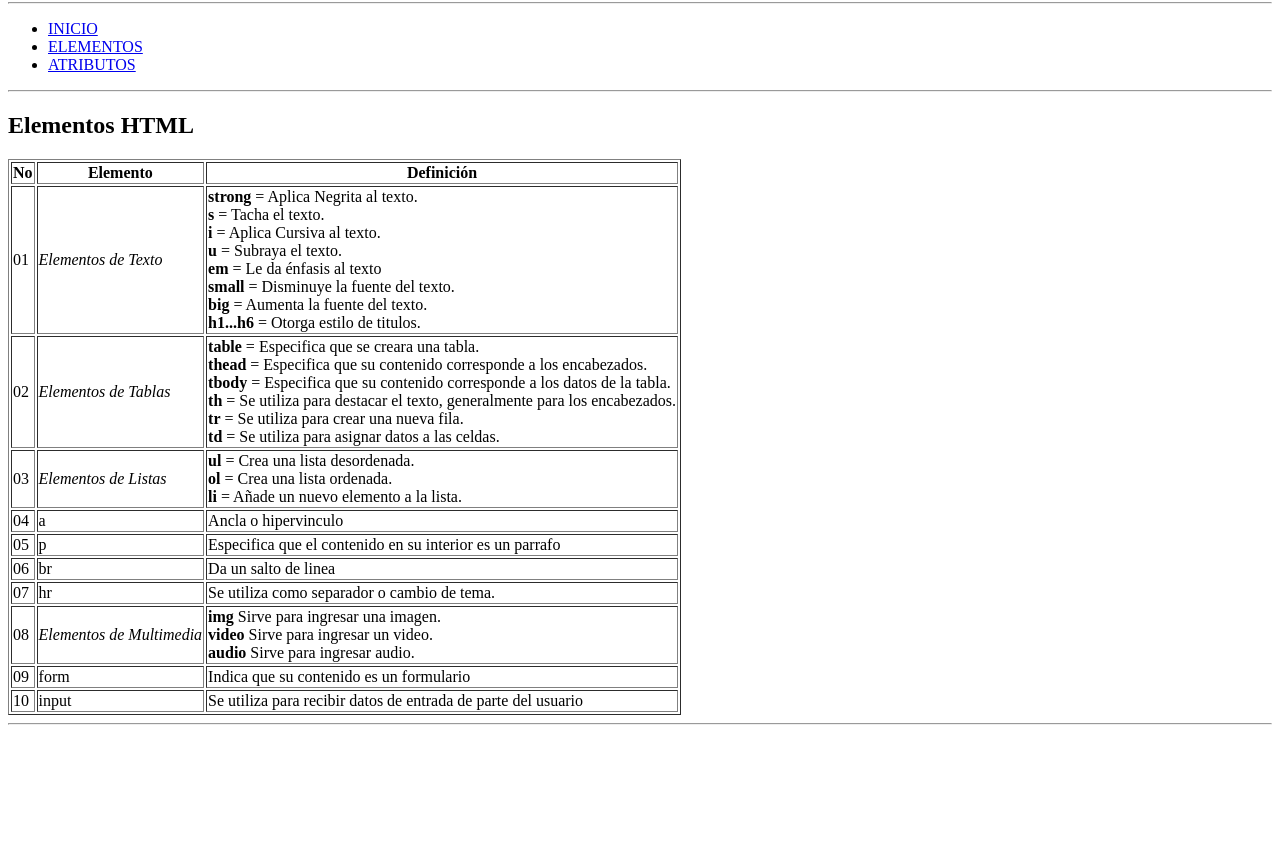
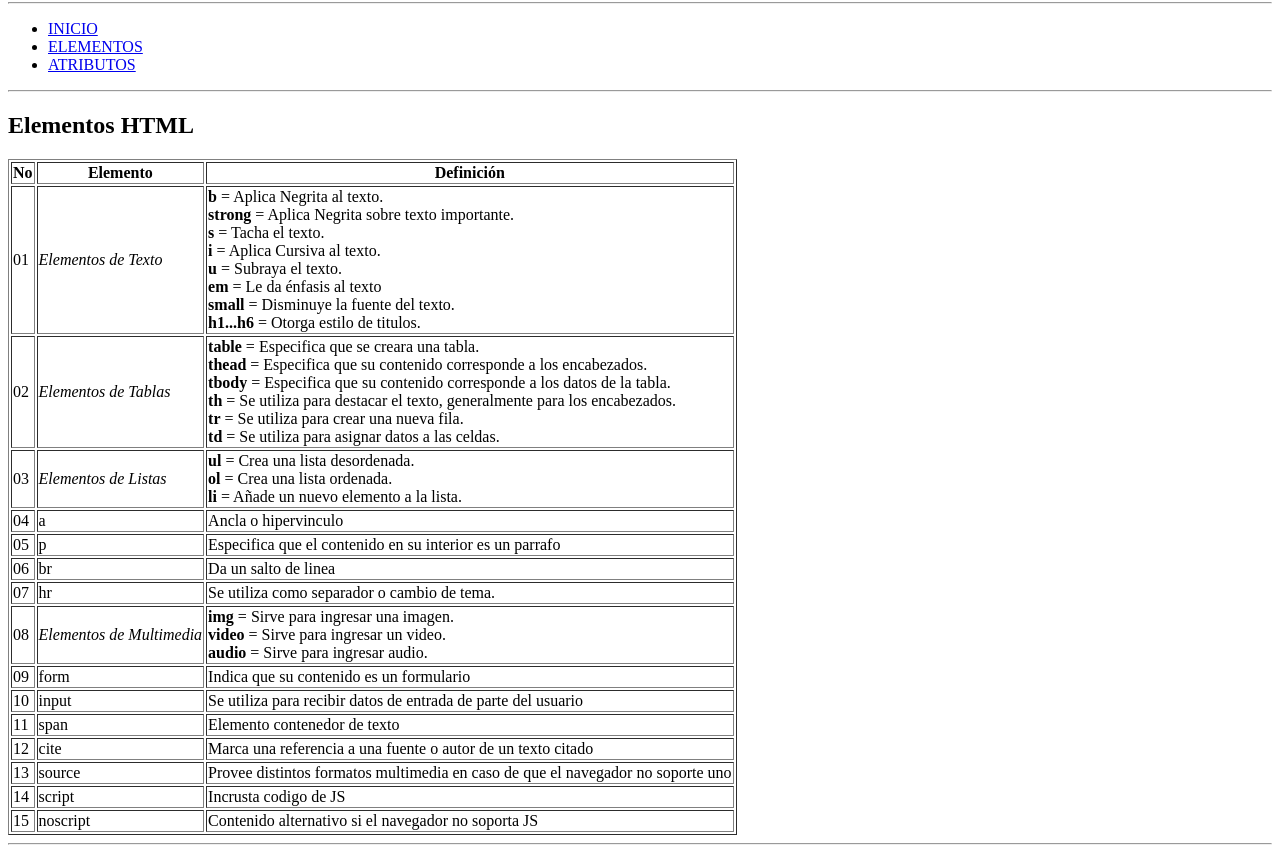
Before and after one commit to Jorge21F/HTML, a plain HTML site: page pages/elementos.html in a window 1280 px wide. Shown: the part 187-1040 px from the top of the page. Before the commit the page ends 920 px from the top, so only its background shows below. Drawn offline with Linux system fonts and the light colour scheme.

Commit message:
More items in Elementos.html

```diff
--- a/pages/elementos.html
+++ b/pages/elementos.html
@@ -44,13 +44,13 @@
                 <td>01</td>
                 <td> <i>Elementos de Texto</i> </td>
                 <td>
-                    <strong>strong</strong> = Aplica Negrita al texto. <br>
+                    <strong>b</strong> = Aplica Negrita al texto. <br>
+                    <strong>strong</strong> = Aplica Negrita sobre texto importante. <br>
                     <strong>s</strong> = Tacha el texto. <br>
                     <strong>i</strong> = Aplica Cursiva al texto. <br>
                     <strong>u</strong> = Subraya el texto. <br>
                     <strong>em</strong> = Le da énfasis al texto <br>
                     <strong>small</strong> = Disminuye la fuente del texto. <br>
-                    <strong>big</strong> = Aumenta la fuente del texto. <br>
                     <strong> h1...h6 </strong> = Otorga estilo de titulos.
                 </td>
             </tr>
@@ -99,9 +99,9 @@
                 <td>08</td>
                 <td> <i>Elementos de Multimedia</i> </td>
                 <td>
-                    <strong>img</strong> Sirve para ingresar una imagen. <br>
-                    <strong>video</strong> Sirve para ingresar un video. <br>
-                    <strong>audio</strong> Sirve para ingresar audio.
+                    <strong>img</strong> = Sirve para ingresar una imagen. <br>
+                    <strong>video</strong> = Sirve para ingresar un video. <br>
+                    <strong>audio</strong> = Sirve para ingresar audio.
                 </td>
             </tr>
             <tr>
@@ -114,6 +114,31 @@
                 <td>input</td>
                 <td>Se utiliza para recibir datos de entrada de parte del usuario</td>
             </tr>
+            <tr>
+                <td>11</td>
+                <td>span</td>
+                <td>Elemento contenedor de texto</td>
+            </tr>
+            <tr>
+                <td>12</td>
+                <td>cite</td>
+                <td>Marca una referencia a una fuente o autor de un texto citado</td>
+            </tr>
+            <tr>
+                <td>13</td>
+                <td>source</td>
+                <td>Provee distintos formatos multimedia en caso de que el navegador no soporte uno</td>
+            </tr>
+            <tr>
+                <td>14</td>
+                <td>script</td>
+                <td>Incrusta codigo de JS</td>
+            </tr>
+            <tr>
+                <td>15</td>
+                <td>noscript</td>
+                <td>Contenido alternativo si el navegador no soporta JS</td>
+            </tr>
         </tbody>
     </table>
     <hr>
```
